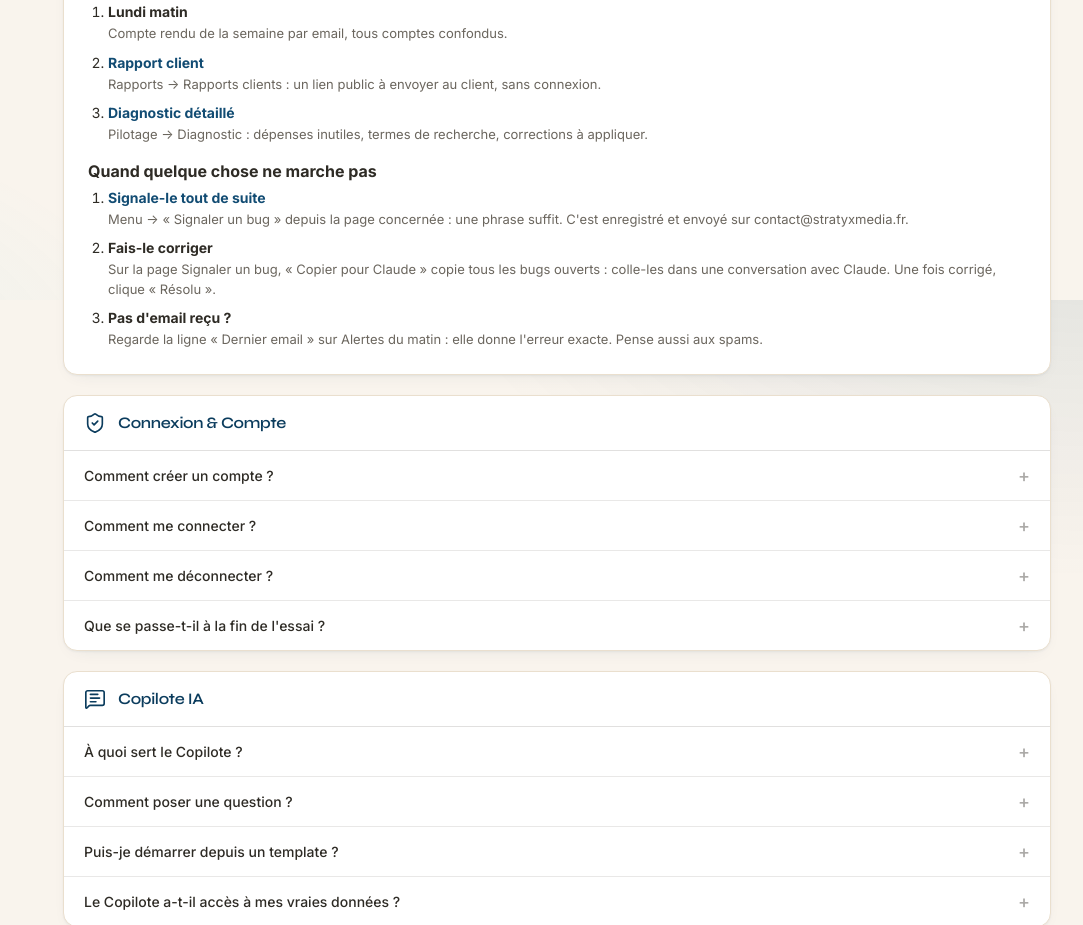
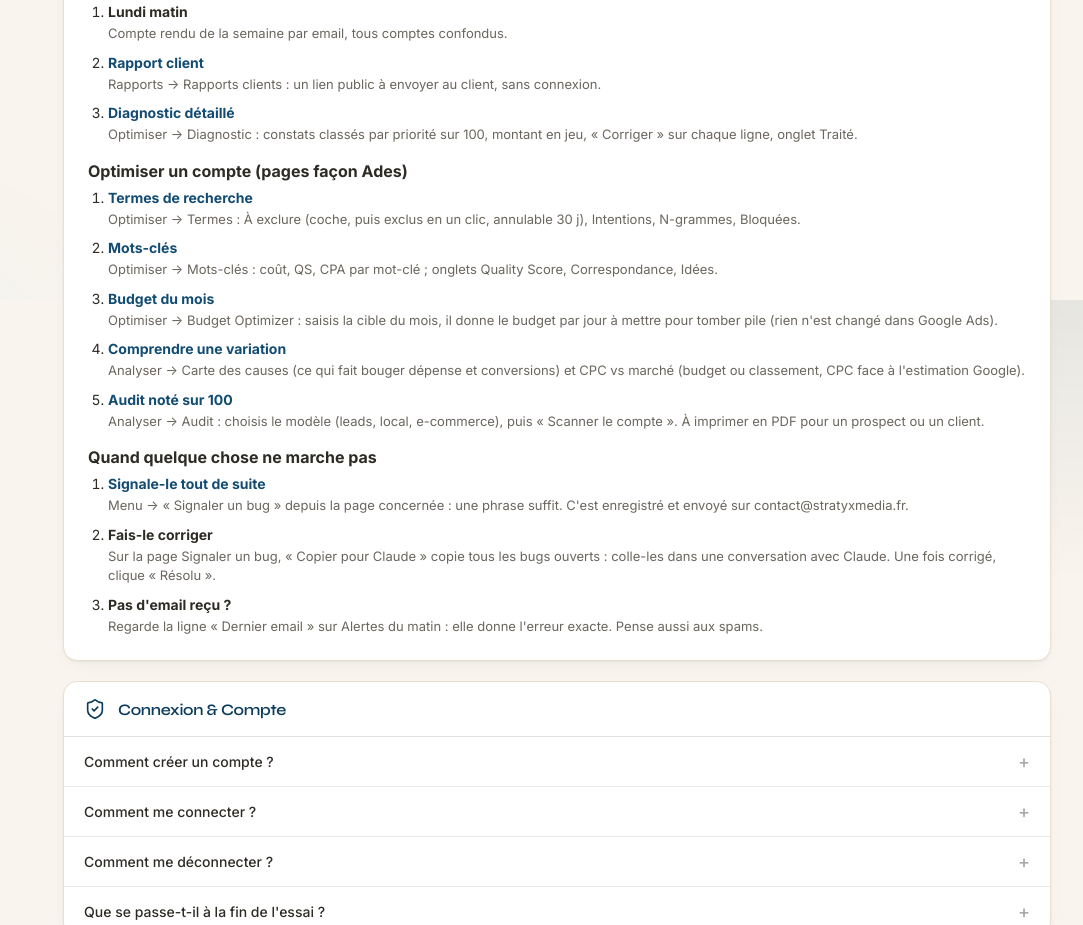
Before and after one commit to levystephanepro-ux/ads-stratyx, a Next.js app: page /aide in a window 1280 px wide. Shown: the part 1300-2225 px from the top of the page, without its empty margins (197-1280 px from the left). Built offline with nearby package versions, Linux system fonts and the light colour scheme; no server answers.

Commit message:
Guide et STATUS : pages façon Ades
Co-Authored-By: Claude Opus 5.5 <noreply@anthropic.com>
Claude-Session: https://claude.ai/code/session_011k3LWGXhQcG3oBamXqjFmY

```diff
--- a/app/aide/page.tsx
+++ b/app/aide/page.tsx
@@ -201,7 +201,17 @@ const GUIDE: { title: string; steps: { t: string; d: string; href?: string }[] }
     steps: [
       { t: "Lundi matin", d: "Compte rendu de la semaine par email, tous comptes confondus." },
       { t: "Rapport client", d: "Rapports → Rapports clients : un lien public à envoyer au client, sans connexion.", href: "/rapports" },
-      { t: "Diagnostic détaillé", d: "Pilotage → Diagnostic : dépenses inutiles, termes de recherche, corrections à appliquer.", href: "/waste" },
+      { t: "Diagnostic détaillé", d: "Optimiser → Diagnostic : constats classés par priorité sur 100, montant en jeu, « Corriger » sur chaque ligne, onglet Traité.", href: "/waste" },
+    ],
+  },
+  {
+    title: "Optimiser un compte (pages façon Ades)",
+    steps: [
+      { t: "Termes de recherche", d: "Optimiser → Termes : À exclure (coche, puis exclus en un clic, annulable 30 j), Intentions, N-grammes, Bloquées.", href: "/optimiser/termes" },
+      { t: "Mots-clés", d: "Optimiser → Mots-clés : coût, QS, CPA par mot-clé ; onglets Quality Score, Correspondance, Idées.", href: "/optimiser/mots-cles" },
+      { t: "Budget du mois", d: "Optimiser → Budget Optimizer : saisis la cible du mois, il donne le budget par jour à mettre pour tomber pile (rien n'est changé dans Google Ads).", href: "/optimiser/budget" },
+      { t: "Comprendre une variation", d: "Analyser → Carte des causes (ce qui fait bouger dépense et conversions) et CPC vs marché (budget ou classement, CPC face à l'estimation Google).", href: "/analyser/carte" },
+      { t: "Audit noté sur 100", d: "Analyser → Audit : choisis le modèle (leads, local, e-commerce), puis « Scanner le compte ». À imprimer en PDF pour un prospect ou un client.", href: "/analyser/audit" },
     ],
   },
   {
```
Also changed, not shown: 1 other file (tests, documents, lock files or other folders).
